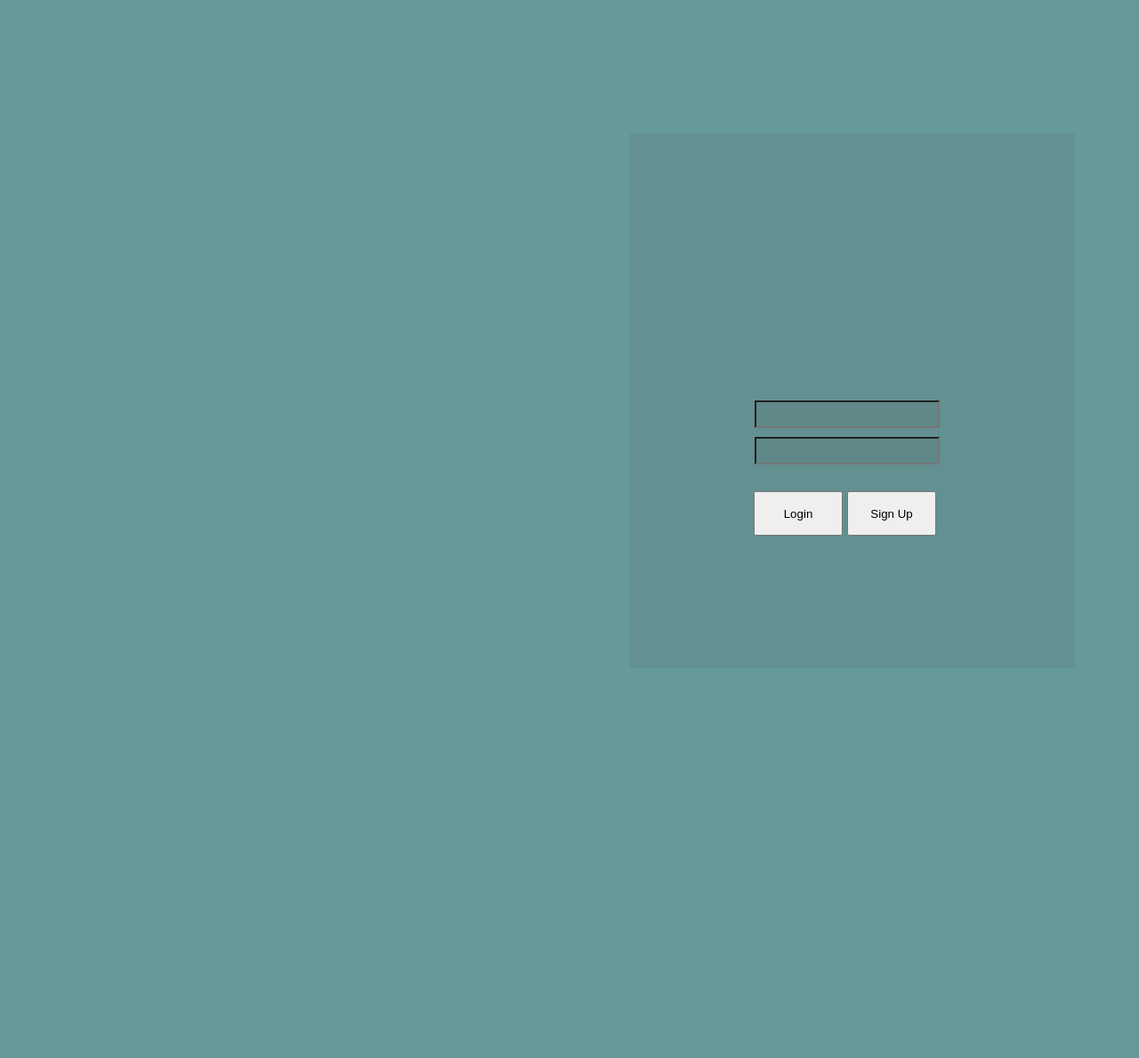
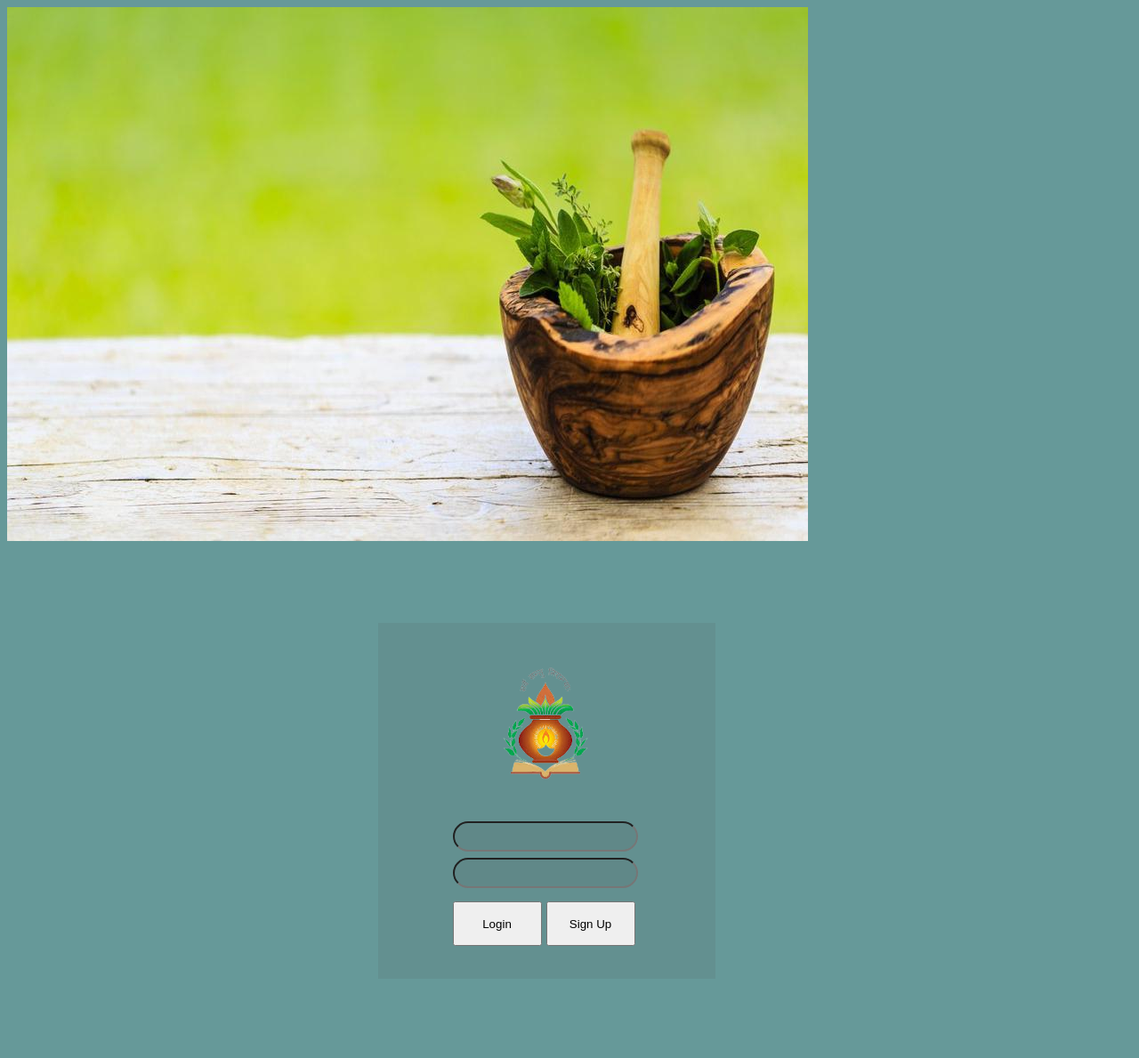
Before and after one commit to Shafi-Hub/vac-ppa, a Flask app: page / in a window 1280 px wide. Shown: the whole page at 89% size. Before the commit the page ends 602 px from the top, so only its background shows below. Run offline with Flask 2, Linux system fonts and the light colour scheme.

Commit message:
some styles applied in percentage

```diff
--- a/static/main.css
+++ b/static/main.css
@@ -1,41 +1,51 @@
 body {
       background-color: rgb(102, 153, 153);
 }
-
 #login_frame{
       background-color: rgba(72, 73, 74, 0.1);
-      margin: 150px 700px;
-      width: 500px;
-      height: 600px;
+      margin: 7% 33%;
+      width: 30%;
+      height: 400px;
 }
-
+#emplom{
+      width: 140px;
+      height: 150px;
+      margin-left: 31%;
+      margin-top: 10%;
+}
 
 #username{
      width: 200px;
-     height: 25px;
-     margin-left: 140px;
-     margin-top: 300px;
+     height: 28px;
+     font-family: Times New Roman;
+     font-size: 16px;
+     margin-left: 22%;
+     margin-top: 8%;
      background-color: rgba(72, 73, 74, 0.1);
+     border-radius: 25px;
      border-width: 1px flat;
 }
 
 #password{
      width: 200px;
-     height: 25px;
-     margin-left: 140px;
-     margin-top: 10px;
+     height: 28px;
+     font-family: Times New Roman;
+     font-size: 16px;
+     margin-left: 22%;
+     margin-top: 2%;
      background-color: rgba(72, 73, 74, 0.1);
+     border-radius: 25px;
      border-width: 1px flat;
 }
-#login{
+#login_btn{
       width: 100px;
       height: 50px;
       padding: 4px 12px;
-      margin-left: 139px;
-      margin-top: 30px;
+      margin-left: 22%;
+      margin-top: 4%;
 }
 
-#signup{
+#signup_btn{
       width: 100px;
       height: 50px;
       padding: 4px 8px;
--- a/templates/index.html
+++ b/templates/index.html
@@ -2,16 +2,19 @@
 <html lang="en">
 <head>
     <meta charset="UTF-8">
+    <meta name="viewport" content="width=device-width, initial-scale=1.0">
     <link rel="stylesheet" href="{{ url_for('static', filename='main.css') }}">
     <title>Vaidyaratnam</title>
 
 </head>
 <body>
+    <img src="/root/Desktop/PythonProjects/FlaskProjects/vac-ppa/images/LoginPageImage.jpg" alt="Login Page Image">
     <div id="login_frame">
+        <img id="emplom" src="/root/Desktop/PythonProjects/FlaskProjects/vac-ppa/images/emplom.png"><br>
         <input type="text" id="username" name="user"><br>
-        <input type="text" id="password" name="passwd"><br>
-        <button id="login" name="log-in">Login</button>
-        <button id="signup" name="sign-up"> Sign Up </button>
+        <input type="password" id="password" name="passwd"><br>
+        <button id="login_btn" name="login">Login</button>
+        <button id="signup_btn"  name="signup"> Sign Up </button>
     </div>
 
 
```
